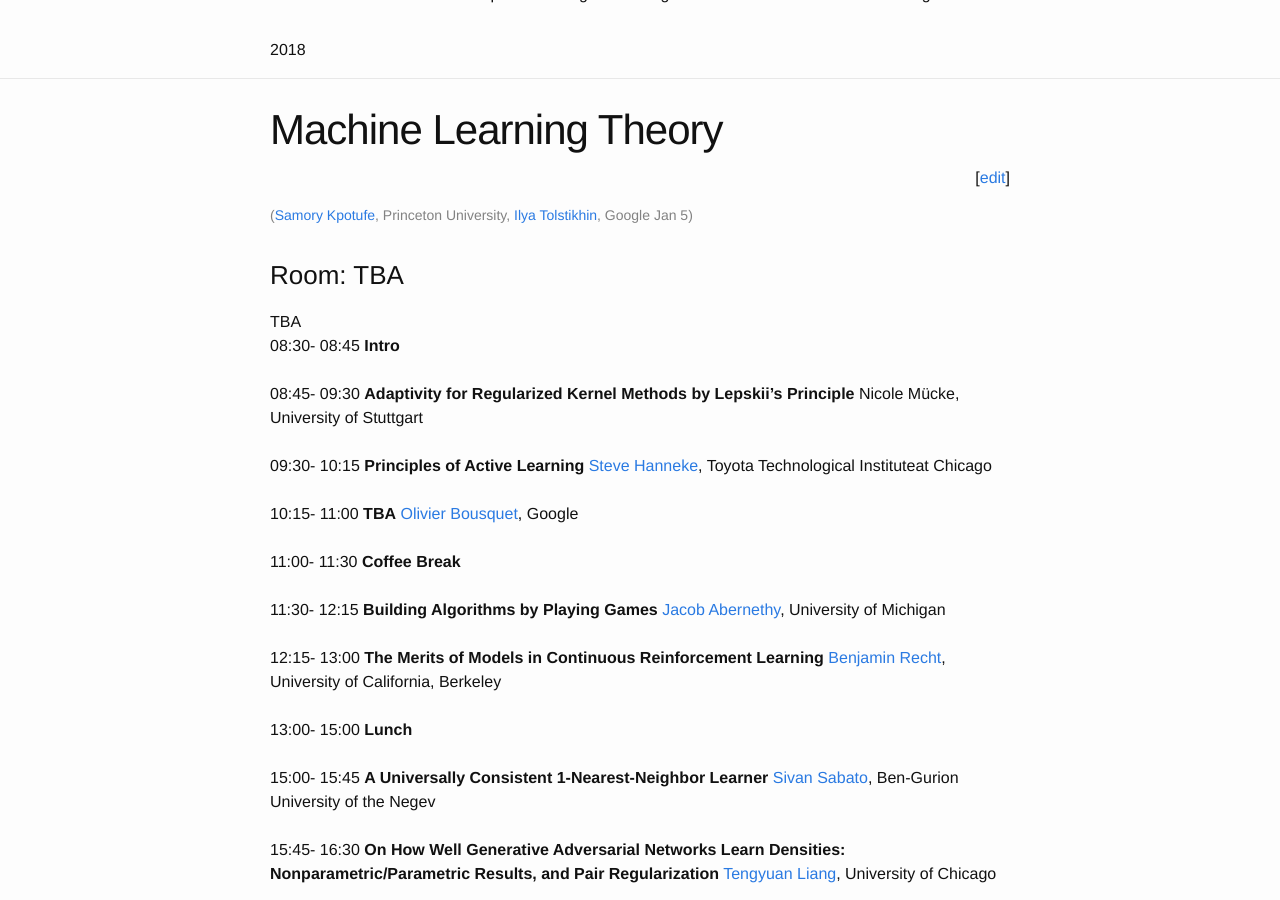
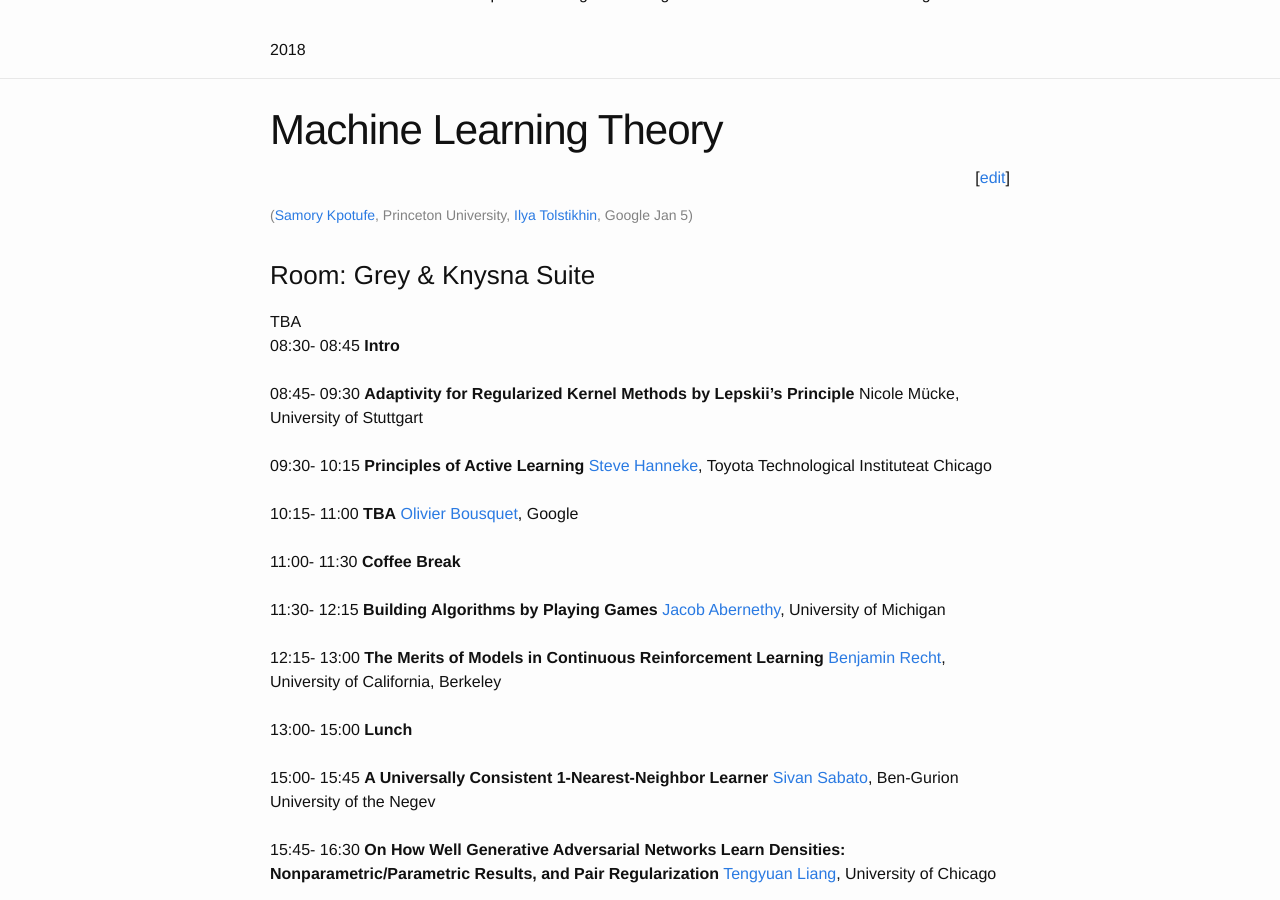
Before and after one commit to dalimeeting/dalimeeting.github.io, a Jekyll site: the page built from _posts/2019-01-05-workshop-theory.md, in a window 1280 px wide and 900 px high, scrolled down 385 px. Built offline with Jekyll 4.4.1, drawn with Linux system fonts in a browser that asks for light colours.

Commit message:
Update 2019-01-05-workshop-theory.md

```diff
--- a/_posts/2019-01-05-workshop-theory.md
+++ b/_posts/2019-01-05-workshop-theory.md
@@ -15,7 +15,7 @@ organizers:
   url: http://tolstikhin.org
   institute: Google
 
-room: "TBA"
+room: "Grey & Knysna Suite"
 show_abstracts: true
 talks:
 - title: "Intro"
```
